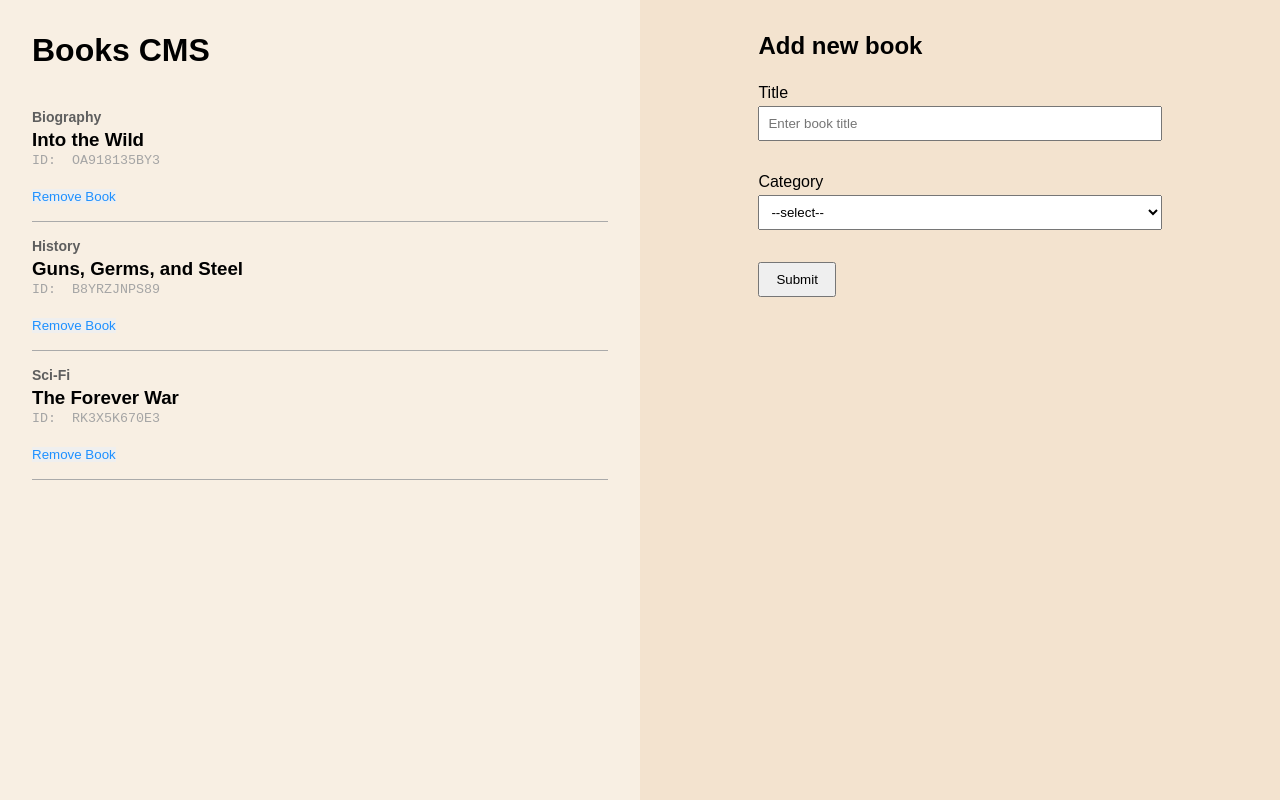
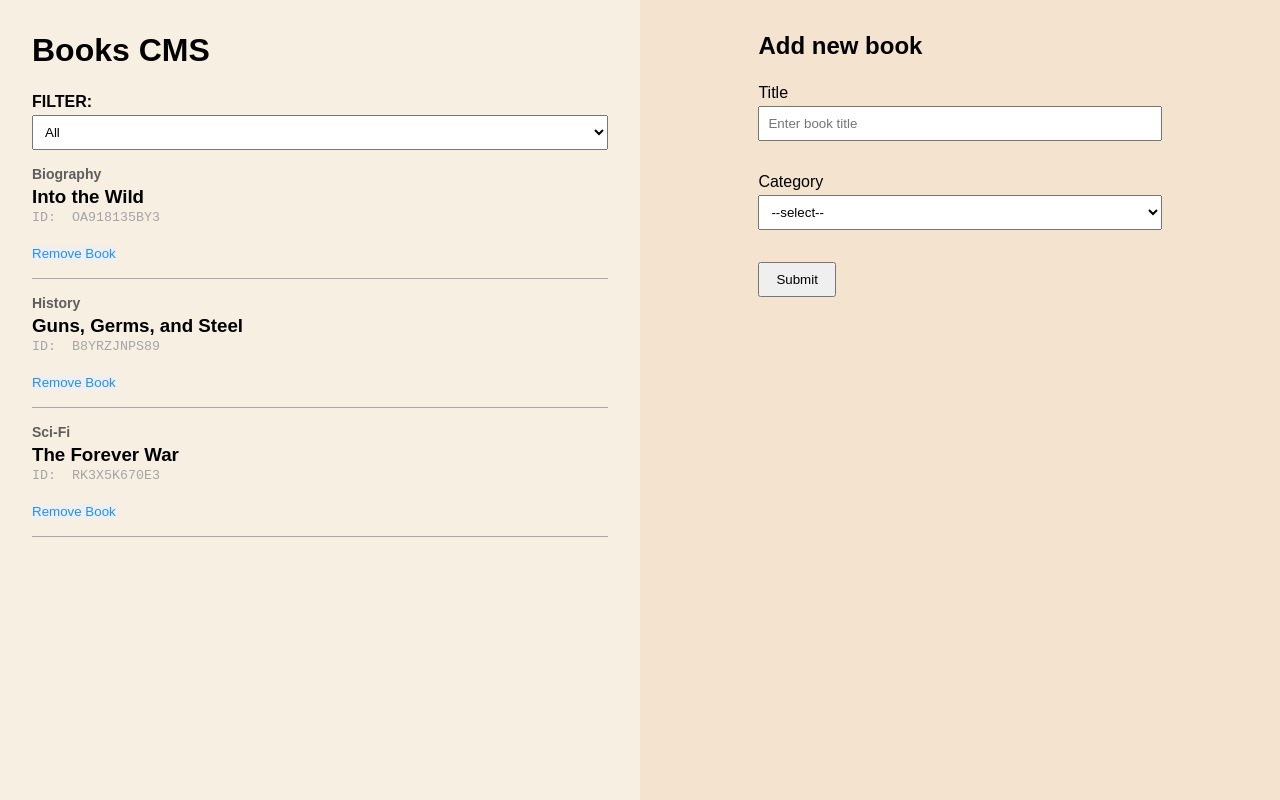
Before and after one commit to cyonii/bookstore-cms, a React (Create React App) app: page / in a window 1280 px wide. Built offline with nearby package versions, Linux system fonts and the light colour scheme.

Commit message:
Build and render books filter component

```diff
--- /dev/null
+++ b/src/components/CategoryFilter.js
@@ -0,0 +1,26 @@
+import { useDispatch } from 'react-redux';
+import categories from '../data/categories.json';
+import utils from '../utils';
+import defaultFilter from '../data/defaultFilter.json';
+import { changeFilter } from '../actions';
+
+const CategoryFilter = () => {
+  const dispatch = useDispatch();
+  const { makeRandomID } = utils;
+  const filterOptions = [defaultFilter, ...categories].map((category) => (
+    <option key={makeRandomID(50)}>{category}</option>
+  ));
+
+  const handleChange = (e) => dispatch(changeFilter(e.currentTarget.value));
+
+  return (
+    <label htmlFor="category-filter" className="form-label">
+      <b>FILTER:</b>
+      <select className="form-control" id="category-filter" onChange={handleChange}>
+        {filterOptions}
+      </select>
+    </label>
+  );
+};
+
+export default CategoryFilter;
--- a/src/containers/BooksList.js
+++ b/src/containers/BooksList.js
@@ -1,15 +1,18 @@
 import { PropTypes } from 'prop-types';
 import { connect } from 'react-redux';
 import BookItem from '../components/BookItem';
+import CategoryFilter from '../components/CategoryFilter';
+import defaultFilter from '../data/defaultFilter.json';
 
 const BooksList = (props) => {
   const { books } = props;
-  const tableRows = books.map((book) => <BookItem key={book.id} book={book} />);
+  const listItems = books.map((book) => <BookItem key={book.id} book={book} />);
 
   return (
     <ul className="book-list">
       <h1>Books CMS</h1>
-      {tableRows}
+      <CategoryFilter />
+      {listItems}
     </ul>
   );
 };
@@ -22,6 +25,11 @@ BooksList.defaultProps = {
   books: [],
 };
 
-const mapStateToProps = (state) => ({ books: state.books });
+const mapStateToProps = (state) => {
+  if (state.filter === defaultFilter) {
+    return { books: state.books };
+  }
+  return { books: state.books.filter((book) => book.category === state.filter) };
+};
 
 export default connect(mapStateToProps)(BooksList);
```
